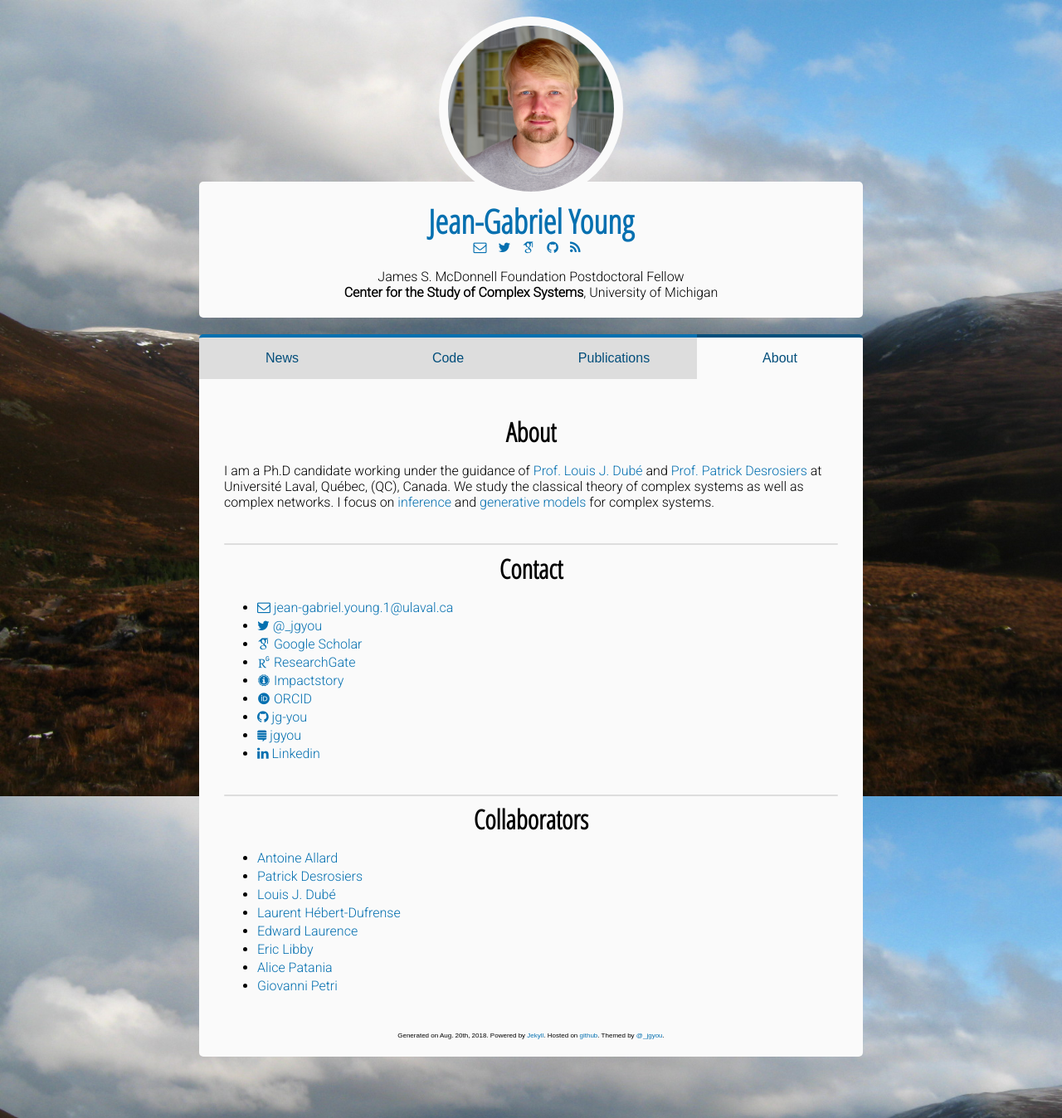
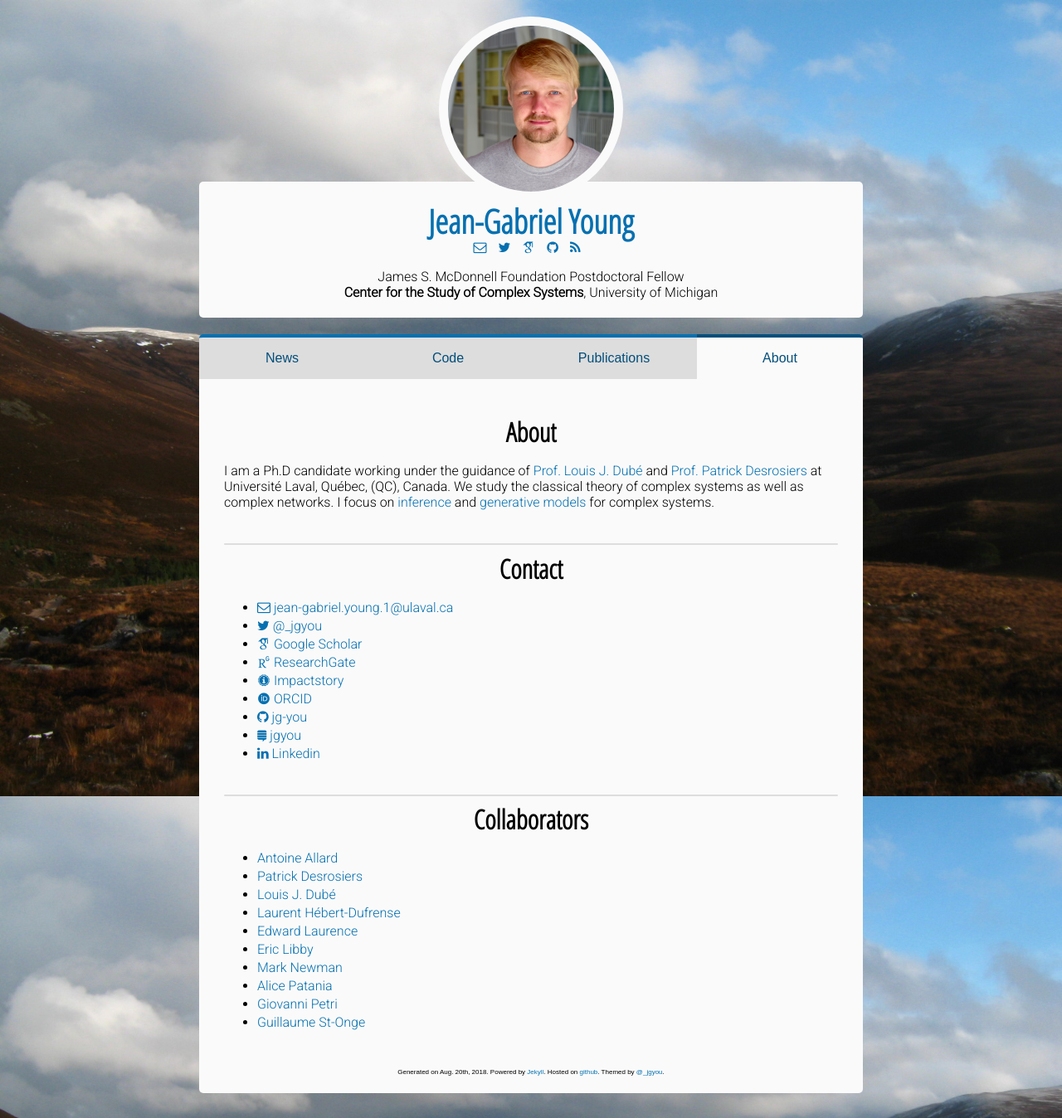
Before and after one commit to jg-you/jg-you.github.io, a Jekyll site: the page built from about.md, in a window 1280 px wide. Shown: the whole page at 83% size. Built offline with Jekyll 4.4.1, drawn with Linux system fonts in a browser that asks for light colours; some web fonts are replaced; comment, search, counter and statistics services are not loaded.

Commit message:
Collab websites

```diff
--- a/about.md
+++ b/about.md
@@ -52,6 +52,8 @@ I focus on [inference](https://en.m.wikipedia.org/wiki/Statistical_inference) an
 <li class="collab-list-item"><a href="http://laurenthebertdufresne.github.io/"> Laurent Hébert-Dufrense </a></li>
 <li class="collab-list-item"><a href="http://edwardlaurence.me/"> Edward Laurence </a></li>
 <li class="collab-list-item"><a href="http://ericlibby.github.io/"> Eric Libby </a></li>
+<li class="collab-list-item"><a href="http://www-personal.umich.edu/~mejn/"> Mark Newman </a></li>
 <li class="collab-list-item"><a href="http://apatania.altervista.org/"> Alice Patania </a></li>
 <li class="collab-list-item"><a href="https://lordgrilo.github.io/"> Giovanni Petri </a></li>
+<li class="collab-list-item"><a href="https://gstonge.github.io/"> Guillaume St-Onge </a></li>
 </ul>
```
